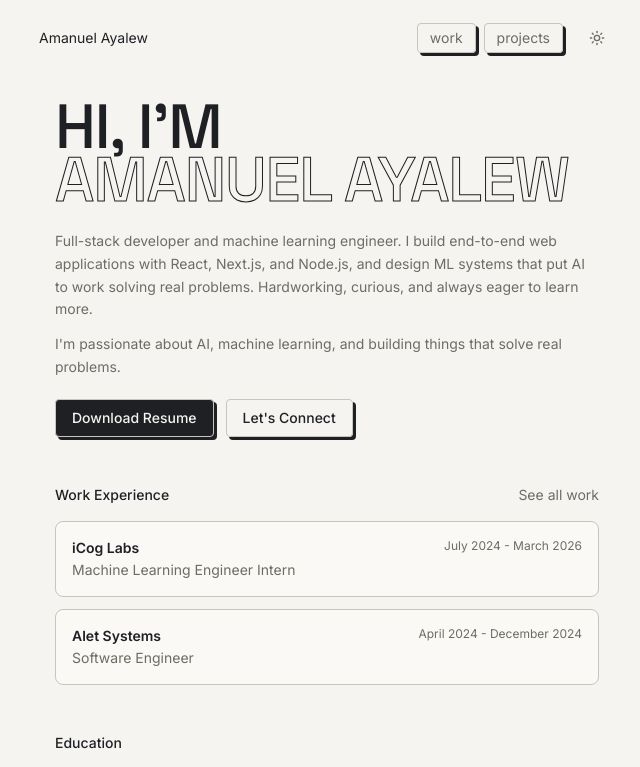
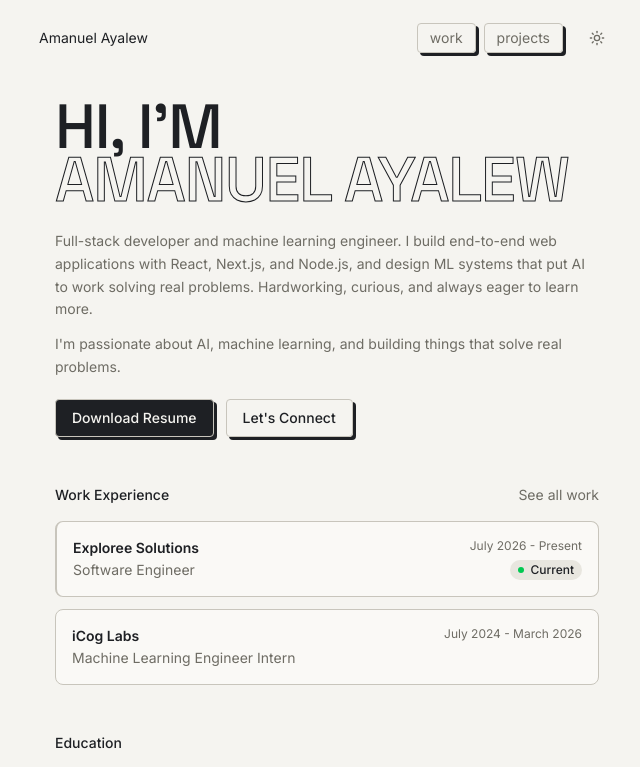
Before and after one commit to Amanuel-Ayal3w/My_Portfolio, a Next.js app: page / in a window 1280 px wide. Shown: the top 767 px of the page, without its empty margins (313-953 px from the left). Built offline with nearby package versions, Linux system fonts and the light colour scheme.

Commit message:
update exerpeirnce

```diff
--- a/data/portfolio.ts
+++ b/data/portfolio.ts
@@ -14,6 +14,17 @@ export const portfolioData: PortfolioData = {
   },
 
   experience: [
+    {
+      id: "exploree-solutions",
+      company: "Exploree Solutions",
+      position: "Software Engineer",
+      duration: "July 2026 - Present",
+      description: [
+        "Developed job matching algorithms and integrated AI/ML capabilities into existing systems",
+        "Focused on intelligent matching, data processing, and automation"
+      ],
+      technologies: ["TypeScript", "FastAPI", "Python", "Machine Learning", "PostgreSQL"]
+    },
     {
       id: "icog-labs",
       company: "iCog Labs",
```
